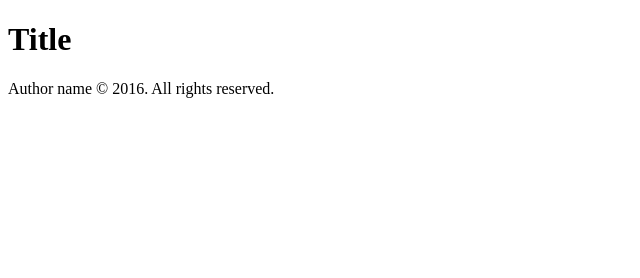
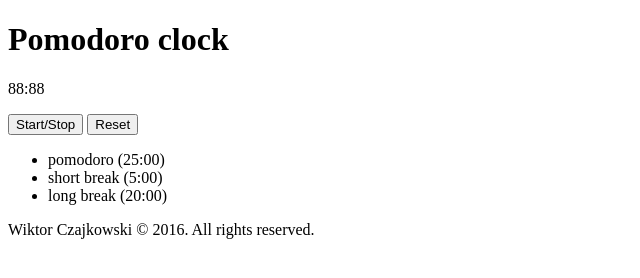
Before and after one commit to Virzen/pomodoro-clock, a website: page dev/index.html in a window 1280 px wide. Shown: the whole page, without its empty margins (0-640 px from the left). Drawn offline with Linux system fonts and the light colour scheme.

Commit message:
Create basic markup

```diff
--- a/dev/index.html
+++ b/dev/index.html
@@ -2,22 +2,28 @@
 <html lang="en">
 <head>
     <meta charset="UTF-8">
-    <title>Title</title>
+    <title>Pomodoro clock</title>
     <meta name="viewport" content="width=device-width, initial-scale=1">
-    <meta name="author" content="Author name">
-    <meta name="description" content="Put keywords here and generate it programatically.">
+    <meta name="author" content="Wiktor Czajkowski">
 </head>
 <body>
     <header>
-        <h1>Title</h1>
+        <h1>Pomodoro clock</h1>
     </header>
 
-    <section>
-
+    <section class="app-body">
+		<p class="timer">88:88</p>
+		<button class="start-stop-button">Start/Stop</button>
+		<button class="reset-button">Reset</button>
+		<ul class="timers-list">
+			<li>pomodoro (25:00)</li>
+			<li>short break (5:00)</li>
+			<li>long break (20:00)</li>
+		</ul>
     </section>
 
     <footer>
-        Author name &copy; 2016. All rights reserved.
+        Wiktor Czajkowski &copy; 2016. All rights reserved.
     </footer>
 
     <!-- build:css -->
```
